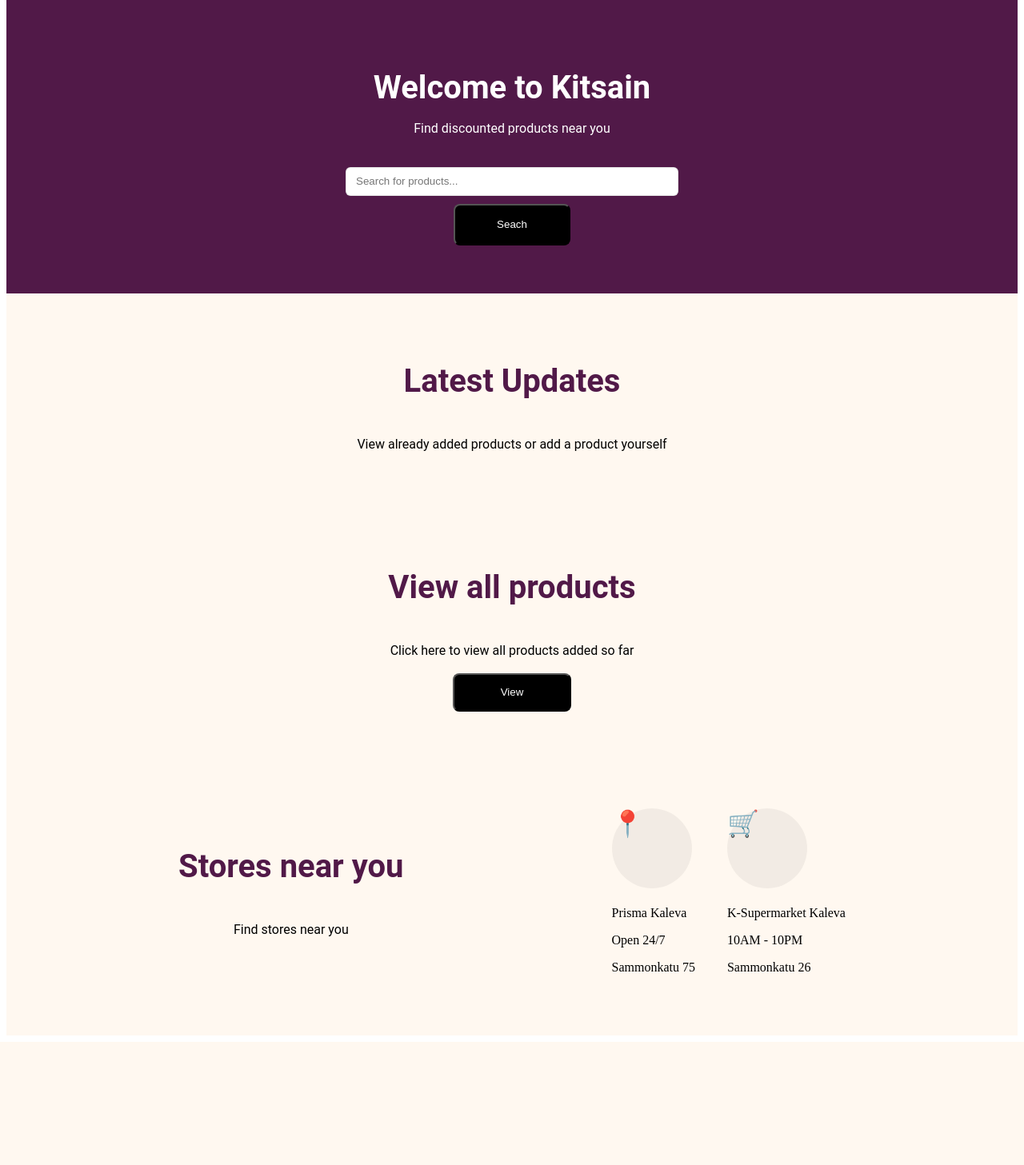
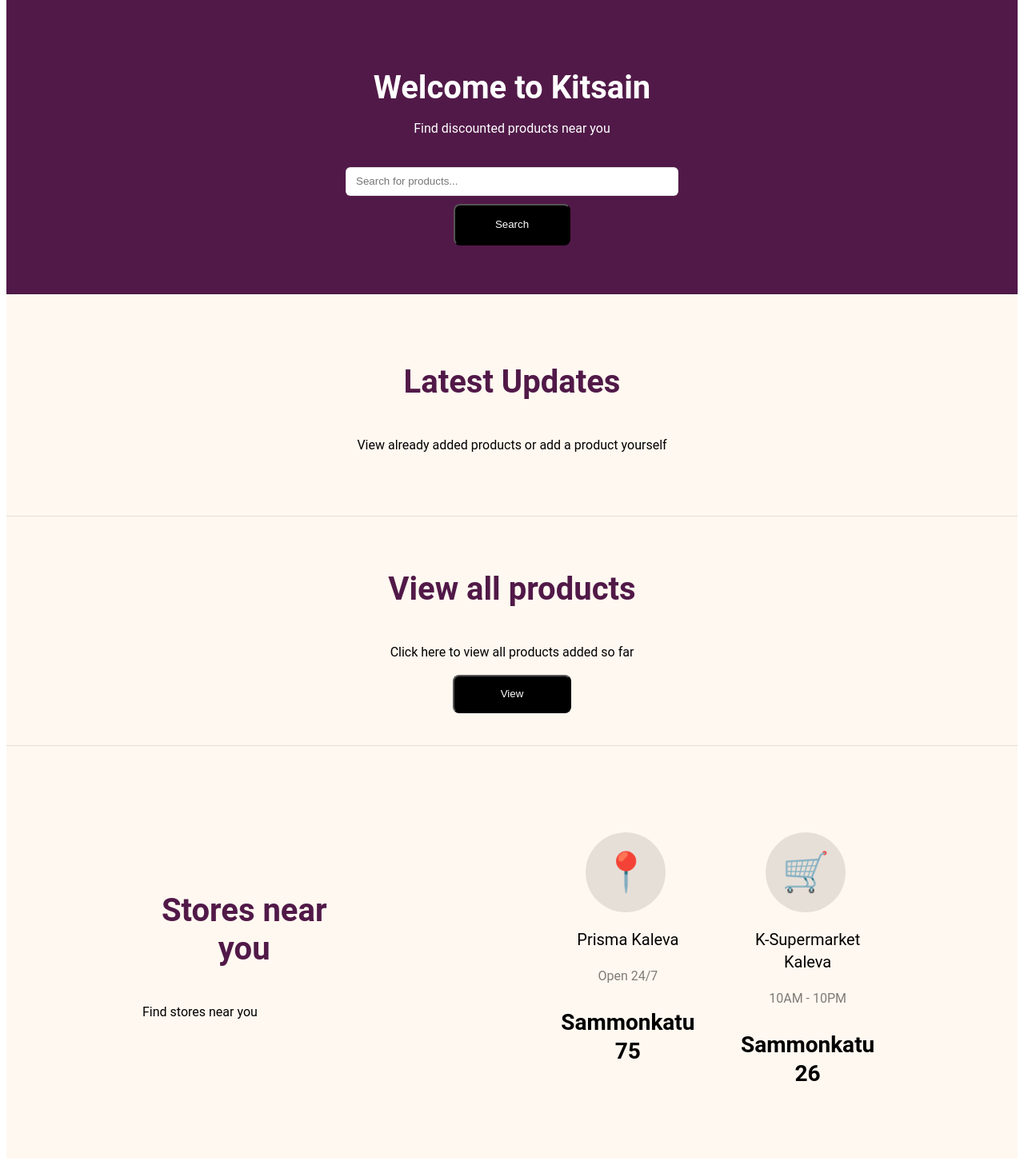
Before and after one commit to kitsain/Kitsain-Backend-Autumn2024, a Flask app: page /index in a window 1280 px wide. Shown: the part 69-1526 px from the top of the page at 80% size. Before the commit the page ends 1372 px from the top, so only its background shows below. Run offline with Flask 3, Linux system fonts and the light colour scheme; data comes from the database, SQL or seed files in the repository; data that the repository does not hold is empty.

Commit message:
fixed bugs around product removal and editing

```diff
--- a/app.py
+++ b/app.py
@@ -1,11 +1,10 @@
-from flask import Flask, render_template, request, redirect, url_for, flash
+from flask import Flask, render_template, request, redirect, url_for, flash, jsonify
 from flask_sqlalchemy import SQLAlchemy
 from datetime import datetime
 from sqlalchemy import desc
 from flask import session
-import get_data
-import uuid
 import random
+from sqlalchemy import CheckConstraint
 
 app = Flask(__name__)
 app.secret_key = 'your_secret_key'  # Required for flashing messages
@@ -20,10 +19,14 @@ class User(db.Model):
     username = db.Column(db.String, nullable=False, unique=True)
     password = db.Column(db.String, nullable=True)
     email = db.Column(db.String, nullable=True)
-    role = db.Column(db.String, nullable=False, check_constraint="role IN ('user', 'shopkeeper', 'admin')")
+    role = db.Column(db.String, nullable=False)
     aura_points = db.Column(db.Integer, default=0)
     last_login = db.Column(db.DateTime, default=db.func.current_timestamp())
     creation_date = db.Column(db.DateTime, default=db.func.current_timestamp())
+
+    __table_args__ = (
+        CheckConstraint("role IN ('user', 'shopkeeper', 'admin')", name="valid_role"),
+    )
 
     # Relationships
     shops = db.relationship('Shop', backref='creator', lazy=True)
@@ -360,6 +363,7 @@ def add_user():
 
     return redirect(url_for('users_page'))
 
+
 @app.route('/modify_users/<int:user_id>', methods=['GET', 'POST'])
 def modify_user(user_id):
     if not user_id:
@@ -410,10 +414,6 @@ def users_page():
     shopkeepers_data = {shop.shop_id: [wf.user.username for wf in shop.works_for] for shop in shops}
     return render_template('users_page.html', products=products, shops=shops, shopkeepers_data=shopkeepers_data, users=users)
 
-
-from flask import Flask, request, jsonify
-
-
 @app.route('/update_product', methods=['POST'])
 def update_product():
     data = request.get_json()  # Get the JSON data from the request
@@ -445,10 +445,10 @@ def update_product_in_db(product_id, product_name, shop, price, waste_discount,
 
     # Update the product's attributes
     product.product_name = product_name
-    product.shop = shop  # You might need to find the shop ID based on the shop name
+    product.shop = shop
     product.price = price
     product.waste_discount_percentage = waste_discount
-    product.valid_to_date = expiration_date  # Assuming this field is for expiration
+    product.valid_to_date = expiration_date
 
     try:
         db.session.commit()  # Save changes to the database
@@ -459,11 +459,12 @@ def update_product_in_db(product_id, product_name, shop, price, waste_discount,
         return False
 
 
+
 @app.route('/get_products', methods=['GET'])
 def get_products():
     try:
-        # Query all products and their associated prices
-        products = Product.query.all()
+        # Query all products along with their associated prices and shops using outer joins
+        products = db.session.query(Product).outerjoin(Price).outerjoin(Shop).all()
 
         # Prepare a list to hold the product data
         products_list = []
@@ -474,7 +475,7 @@ def get_products():
                     'price': price.price,
                     'store_name': price.shop.store_name if price.shop else 'N/A',
                     'waste_discount_percentage': price.waste_discount_percentage,
-                    'valid_to_date': price.valid_to_date.strftime('%Y-%m-%d') if price.valid_to_date else 'N/A'
+                    'valid_to_date': price.valid_to_date if price.valid_to_date else 'N/A'
                 })
 
             products_list.append({
@@ -483,12 +484,14 @@ def get_products():
                 'prices': prices_list
             })
 
+        # Print the products list (for debugging purposes)
         print(products_list)
 
-        # Return the list of products and prices as JSON
-        return jsonify(products_list)
+        # Render the products_page.html and pass the products_list to the template
+        return render_template('products_page.html', products=products_list)
 
     except Exception as e:
+        print(f"Error occurred: {str(e)}")
         return jsonify({'error': str(e)}), 500
 
 
--- a/static/index.css
+++ b/static/index.css
@@ -184,15 +184,13 @@ p.ml-4 {
 }
 
 .ml-7 {
-
-
     font-family: 'Roboto';
     font-style: normal;
     font-weight: 400;
     font-size: 16px;
     line-height: 24px;
     /* identical to box height, or 150% */
-    text-align: center;
+    text-align: start;
 
     color: #000000;
 
@@ -299,7 +297,7 @@ p.ml-4 {
 }
 
 
-.store-buttons {
+.store-text {
     display: flex;
     flex-direction: column;
 }
@@ -308,15 +306,72 @@ p.ml-4 {
     display: flex;
     flex-direction: row;
     gap:40px;
-    padding-left: 200px; /* Adjust this value to increase or decrease space */
+    padding-left: 200px;
 }
 
-.store-icons {
-/* frame */
+.icon-container {
+    width: 100px;
+    height: 100px;
 
-width: 100px;
-height: 100px;
+    background: rgba(0, 0, 0, 0.05);
+    border-radius: 50px;
 
-background: rgba(0, 0, 0, 0.05);
-border-radius: 50px;
+    margin-left:40px;
 }
+
+.store-icon {
+    font-size: 48px;
+    width: 100px;
+    height: 100px;
+    background: rgba(0, 0, 0, 0.05);
+    border-radius: 50px;
+    text-align: center;
+    line-height: 100px;
+}
+
+
+.store-name {
+    font-family: 'Roboto';
+    font-style: normal;
+    font-weight: 400;
+    font-size: 20px;
+    line-height: 28px;
+    text-align: center;
+
+    color: #000000;
+}
+
+.store-hours {
+    font-family: 'Roboto';
+    font-style: normal;
+    font-weight: 400;
+    font-size: 16px;
+    line-height: 24px;
+    text-align: center;
+
+    color: rgba(0, 0, 0, 0.5);
+}
+
+.store-address {
+    font-family: 'Roboto';
+    font-style: normal;
+    font-weight: 500;
+    font-size: 28px;
+    line-height: 36px;
+    text-align: center;
+
+    color: #000000;
+}
+
+
+.container, .l_product_container, .product_container, .store_container {
+    border-bottom: 1px solid rgba(0, 0, 0, 0.1);
+}
+
+
+.container:last-child,
+.l_product_container:last-child,
+.product_container:last-child,
+.store_container:last-child {
+    border-bottom: none;
+}
--- a/templates/index.html
+++ b/templates/index.html
@@ -36,7 +36,7 @@
         <p class="ml-4">Find discounted products near you</p>
         <form action="{{ url_for('search_discount') }}" method="POST" class="action-form">
             <input type="text" class="form-control" placeholder="Search for products...">
-            <button type="submit" class="search-button">Seach</button>
+            <button type="submit" class="search-button">Search</button>
         </form>
     </div>
 
@@ -59,24 +59,28 @@
 
     <!-- Stores near you container -->
     <div class="store_container mt-6 text-center">
-        <div class="store-buttons">
+        <div class="store-text">
         <h1 class="ml-6">Stores near you</h1>
         <p class="ml-7">Find stores near you</p>
         </div>
         <div class="stores">
-        <div class="store-container">
-            <h1 class="store-icons">&#128205</h1>
-            <p>Prisma Kaleva</p>
-            <p>Open 24/7</p>
-            <p>Sammonkatu 75</p>
+            <div class="store-container">
+                <div class="icon-container">
+                    <p class="store-icon">&#128205;</p>
+                </div>
+                <p class="store-name">Prisma Kaleva</p>
+                <p class="store-hours">Open 24/7</p>
+                <p class="store-address"><strong>Sammonkatu 75</strong></p>
+            </div>
+            <div class="store-container">
+                <div class="icon-container">
+                    <p class="store-icon">&#128722;</p>
+                </div>
+                <p class="store-name">K-Supermarket Kaleva</p>
+                <p class="store-hours">10AM - 10PM</p>
+                <p class="store-address"><strong>Sammonkatu 26</strong></p>
+            </div>
         </div>
-        <div class="store-container">
-            <h1 class="store-icons">&#128722</h1>
-            <p>K-Supermarket Kaleva</p>
-            <p>10AM - 10PM</p>
-            <p>Sammonkatu 26</p>
-        </div>
-    </div>
     </div>
 
 </body>
--- a/templates/shops_page.html
+++ b/templates/shops_page.html
@@ -33,7 +33,7 @@
     <!-- Central search box for shops -->
     <div class="container mt-5 text-center">
         <h1 class="ml-3">View all shops</h1>
-        <p class="ml-4">Lorem ipsum dolor sit amet, consectetur adipiscing elit, sed do eiusmod tempor incididunt ut labore et dolore magna aliqua. Ut enim ad minim veniam, quis nostrud exercitation ullamco laboris nisi ut aliquip ex ea commodo consequat.</p>
+        <p class="ml-4">Here you can view and manage all registered shops, including details like location, chain, and assigned shopkeepers. Easily add new shops, edit current ones, or filter through the list for quick access. To keep information accurate, remember to update shopkeepers as needed and remove any shops that are no longer active in the system.</p>
         <button type="submit" class="btn btn-primary ml-2" id="addButton">Add</button>
     </div>
 
```
Also changed, not shown: static/js/confirmDelete.js (added, +43 -0 lines), static/js/editProduct.js (added, +64 -0 lines), templates/products_page.html (+19 -120 lines).
